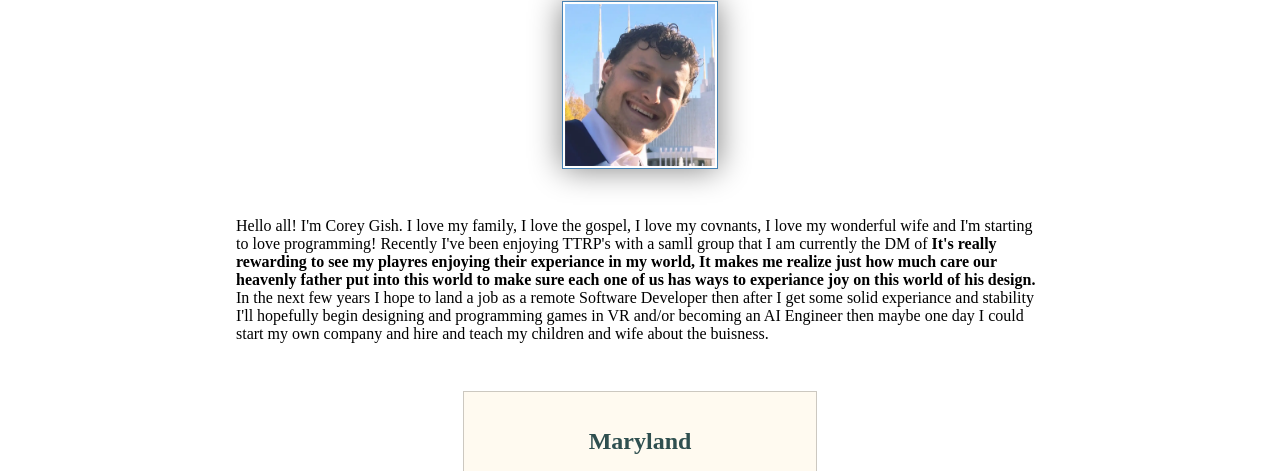
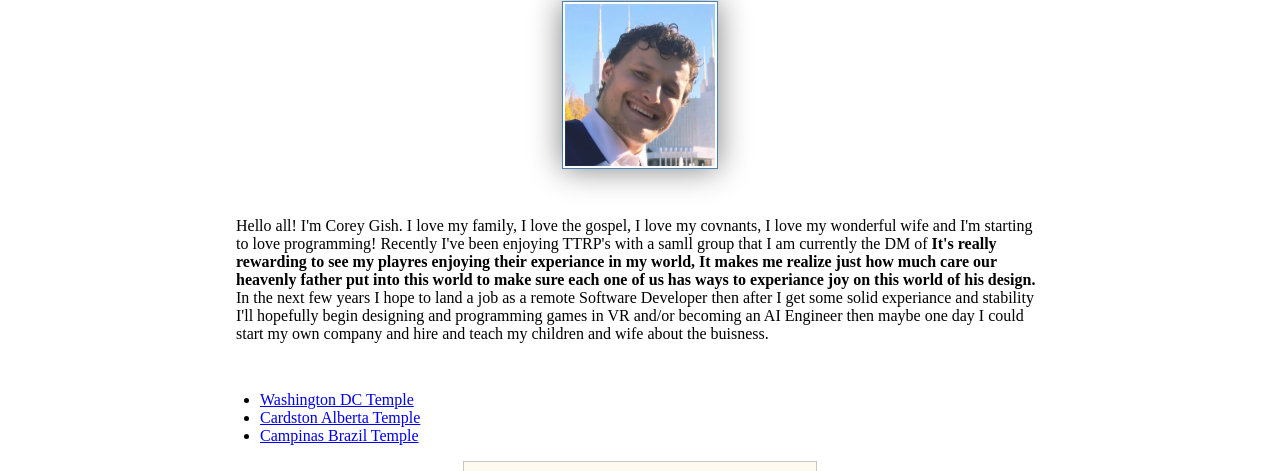
Before and after one commit to CoreyfromtheQuarry/wdd130, a plain HTML site: page index.html in a window 1280 px wide. Shown: the part 281-752 px from the top of the page. Drawn offline with Linux system fonts and the light colour scheme.

Commit message:
added faviorate temple list

```diff
--- a/index.html
+++ b/index.html
@@ -20,6 +20,12 @@
             <h1>Corey Gish | WDD 130</h1>
             <img src="images/profile.webp" alt="Corey's very handsome profile photo" width="200">
             <p> Hello all! I'm Corey Gish. I love my family, I love the gospel, I love my covnants, I love my wonderful wife and I'm starting to love programming! Recently I've been enjoying TTRP's with a samll group that I am currently the DM of <strong>It's really rewarding to see my playres enjoying their experiance in my world, It makes me realize just how much care our heavenly father put into this world to make sure each one of us has ways to experiance joy on this world of his design.</strong> In the next few years I hope to land a job as a remote Software Developer then after I get some solid experiance and stability I'll hopefully begin designing and programming games in VR and/or becoming an AI Engineer then maybe one day I could start my own company and hire and teach my children and wife about the buisness. </p>
+
+            <ul>
+                <li><a href="https://www.churchofjesuschrist.org/temples/details/washington-d.c.-temple?lang=eng"> Washington DC Temple</a></li>
+                <li><a href="https://www.churchofjesuschrist.org/temples/details/cardston-alberta-temple?lang=eng">Cardston Alberta Temple</a></li>
+                <li><a href="https://www.churchofjesuschrist.org/temples/details/campinas-brazil-temple?lang=eng">Campinas Brazil Temple</a></li>
+            </ul>
         </main>
         <aside>
             <h2>Maryland</h2>
@@ -30,4 +36,5 @@
             <p>©️2024 🪨Corey Gish🪨 Maryland, United States</p>
         </footer>
     </body>
+    <!-- Last Modified: Friday May 10th 2024 -->
 </html>
```
